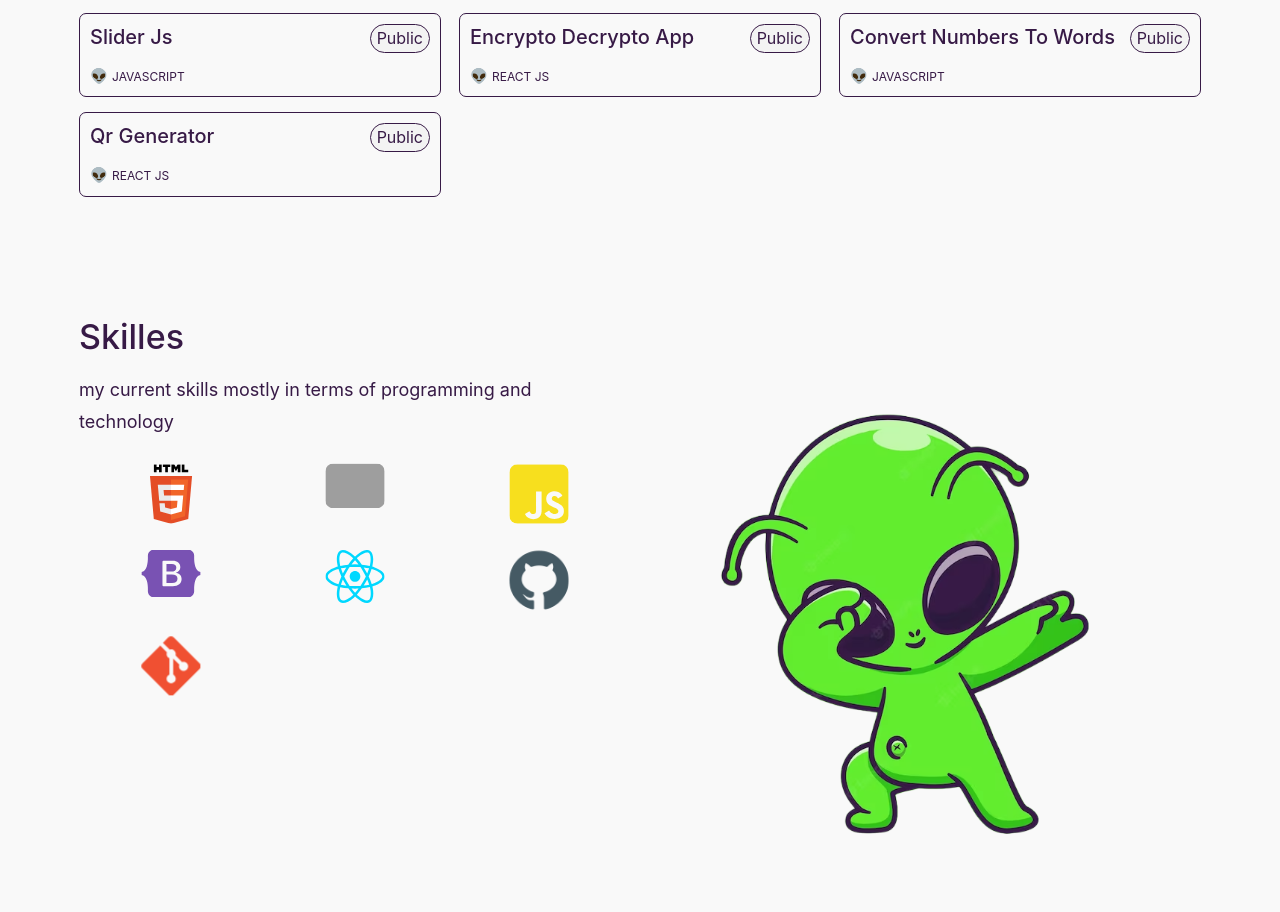
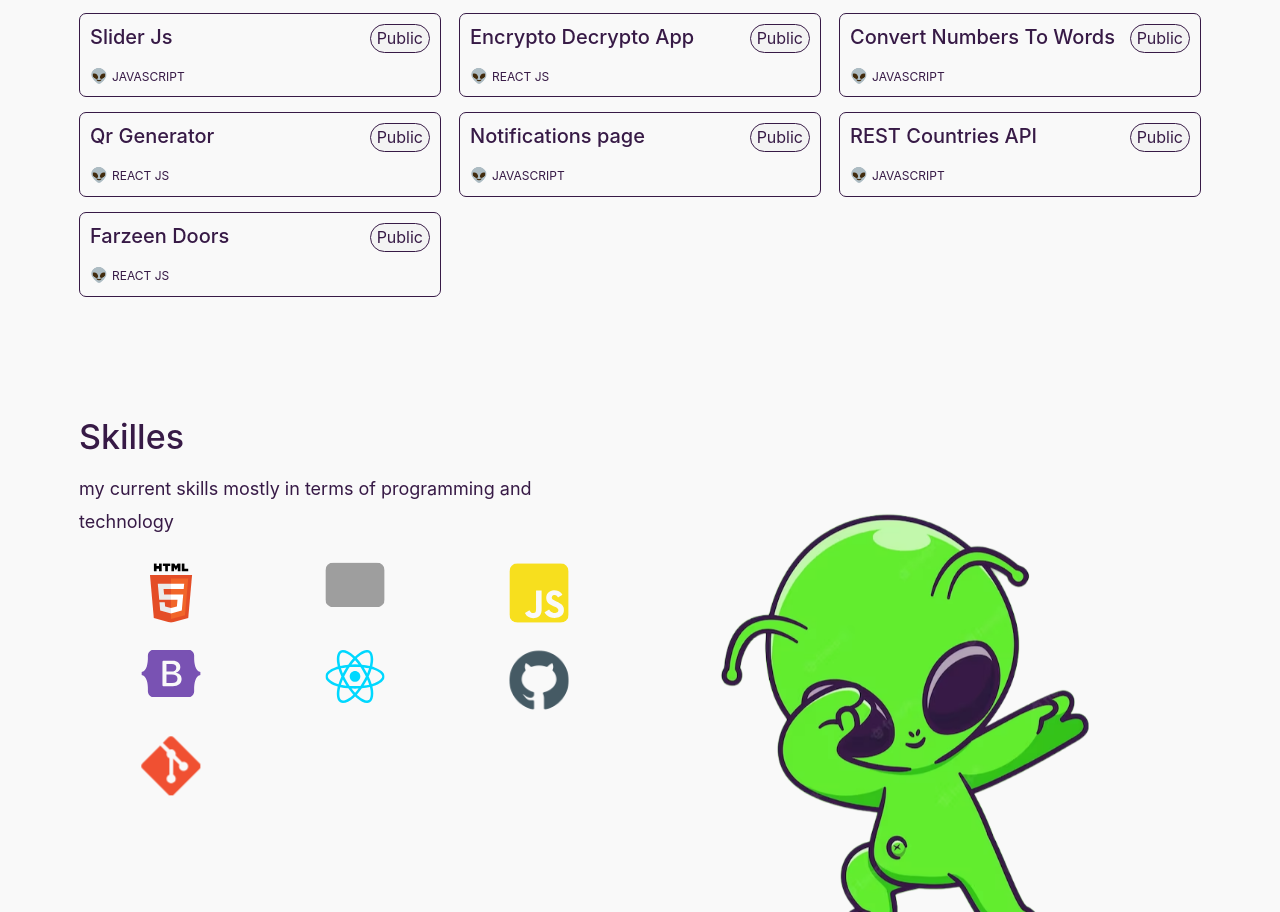
Before and after one commit to Ayman98-art/portofolie, a React (Vite) app: page / in a window 1280 px wide. Shown: the part 1107-2019 px from the top of the page. Built offline with nearby package versions, Linux system fonts and the light colour scheme; grey boxes are pictures that could not be loaded.

Commit message:
add new projects
add new projects

```diff
--- a/src/components/ProjectsCollection/ProjectsCollection.jsx
+++ b/src/components/ProjectsCollection/ProjectsCollection.jsx
@@ -88,6 +88,30 @@ return (
     />
 </Col>
 
+<Col lg="4" className='mtop-15'>
+    <GitHubProject
+        linkGit={"https://github.com/Ayman98-art/Notifications-page-.git"}
+        projectGit={"Notifications page"}
+        titleGit={"JAVASCRIPT"}
+    />
+</Col>
+
+<Col lg="4" className='mtop-15'>
+    <GitHubProject
+        linkGit={"https://github.com/Ayman98-art/REST-Countries-API-with-color-theme-switcher-.git"}
+        projectGit={"REST Countries API"}
+        titleGit={"JAVASCRIPT"}
+    />
+</Col>
+
+<Col lg="4" className='mtop-15'>
+    <GitHubProject
+        linkGit={"https://github.com/Ayman98-art/Farzeen_Doors.git"}
+        projectGit={"Farzeen Doors"}
+        titleGit={"REACT JS"}
+    />
+</Col>
+
 </Row>
     </>
 )
```
